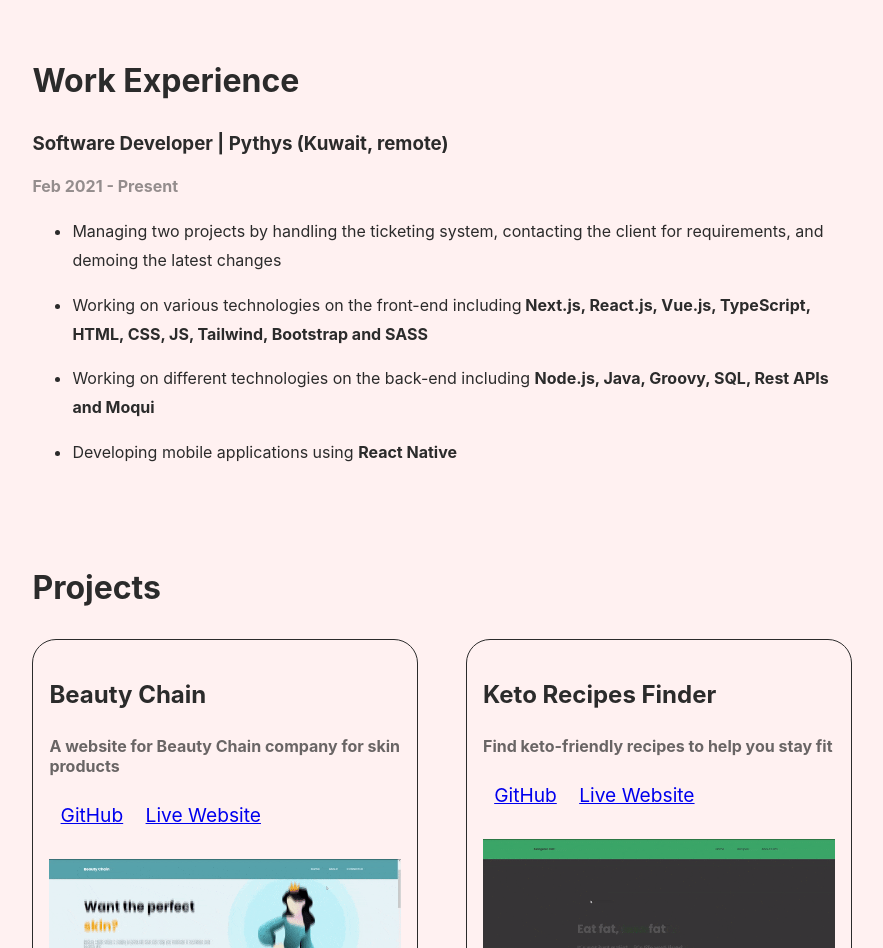
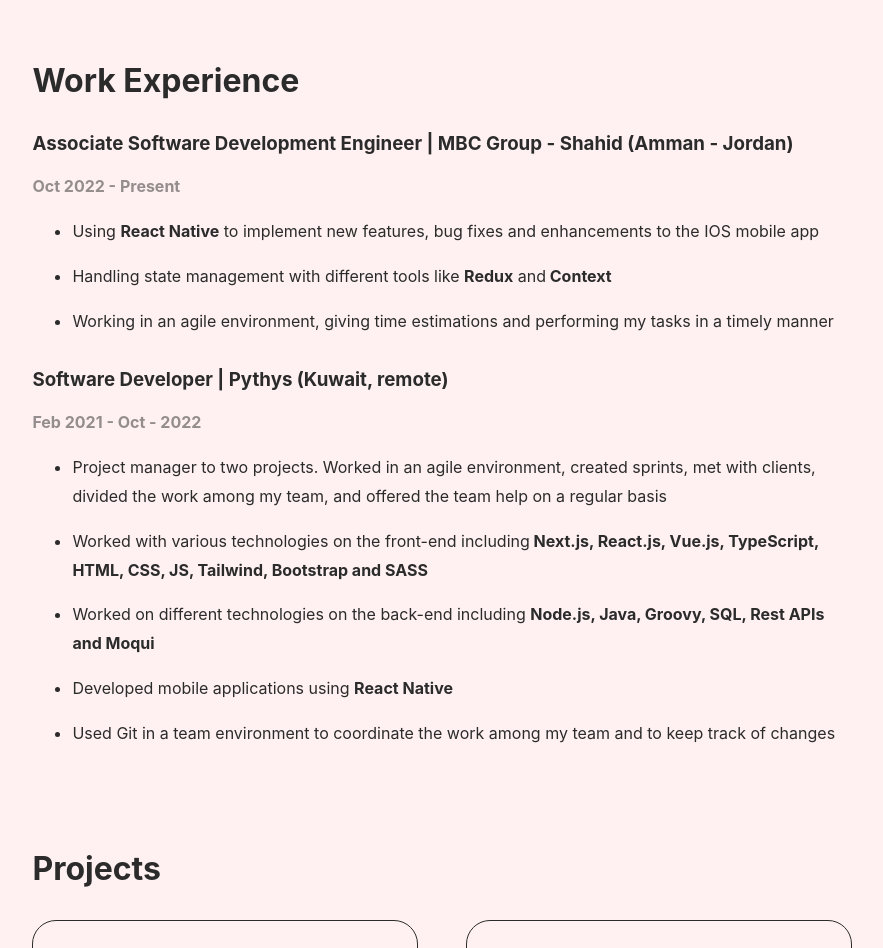
Before and after one commit to anasomar1/portfolio-v2, a React (Create React App) app: page / in a window 1280 px wide. Shown: the part 500-1448 px from the top of the page, without its empty margins (198-1081 px from the left). Built offline with nearby package versions, Linux system fonts and the light colour scheme.

Commit message:
Updated work experience

```diff
--- a/src/components/WorkExperience/index.tsx
+++ b/src/components/WorkExperience/index.tsx
@@ -6,15 +6,38 @@
     <div className="work-experience">
       <h1>Work Experience</h1>
       <div className="experience">
-        <h3>Software Developer | Pythys (Kuwait, remote)</h3>
-        <h4 className="date">Feb 2021 - Present</h4>
+        <h3>
+          Associate Software Development Engineer | MBC Group - Shahid (Amman -
+          Jordan)
+        </h3>
+        <h4 className="date">Oct 2022 - Present</h4>
         <ul>
           <li>
-            Managing two projects by handling the ticketing system, contacting
-            the client for requirements, and demoing the latest changes
+            Using <strong>React Native</strong> to implement new features, bug
+            fixes and enhancements to the IOS mobile app
           </li>
           <li>
-            Working on various technologies on the front-end including
+            Handling state management with different tools like{" "}
+            <strong>Redux</strong> and
+            <strong> Context</strong>
+          </li>
+          <li>
+            Working in an agile environment, giving time estimations and
+            performing my tasks in a timely manner
+          </li>
+        </ul>
+      </div>
+      <div className="experience">
+        <h3>Software Developer | Pythys (Kuwait, remote)</h3>
+        <h4 className="date">Feb 2021 - Oct - 2022</h4>
+        <ul>
+          <li>
+            Project manager to two projects. Worked in an agile environment,
+            created sprints, met with clients, divided the work among my team,
+            and offered the team help on a regular basis
+          </li>
+          <li>
+            Worked with various technologies on the front-end including
             <strong>
               {" "}
               Next.js, React.js, Vue.js, TypeScript, HTML, CSS, JS, Tailwind,
@@ -22,11 +45,15 @@
             </strong>
           </li>
           <li>
-            Working on different technologies on the back-end including{" "}
+            Worked on different technologies on the back-end including{" "}
             <strong>Node.js, Java, Groovy, SQL, Rest APIs and Moqui</strong>
           </li>
           <li>
-            Developing mobile applications using <strong> React Native</strong>
+            Developed mobile applications using <strong> React Native</strong>
+          </li>
+          <li>
+            Used Git in a team environment to coordinate the work among my team
+            and to keep track of changes
           </li>
         </ul>
       </div>
```
